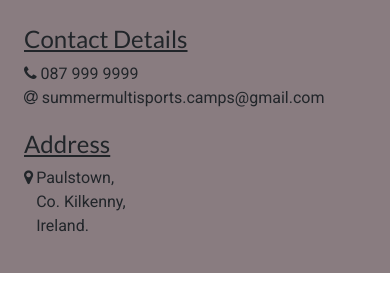
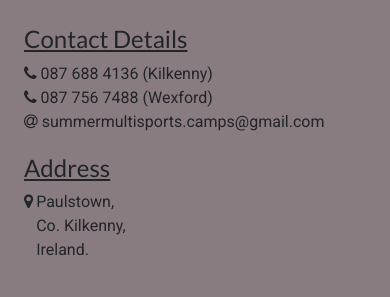
Before and after one commit to 162tmac/multisport-camps, a plain HTML site: page about.html in a window 390 px wide. Shown: the part 1833-2130 px from the top of the page. Before the commit the page ends 2106 px from the top, so only its background shows below. Drawn offline with nearby package versions, Linux system fonts and the light colour scheme.

Commit message:
Update phone in footers

```diff
--- a/about.html
+++ b/about.html
@@ -118,7 +118,8 @@
                 </div>
                 <div class="col-xs-12 col-sm-4 col-md-4 col-lg-4 pl-4 footer-contact">
                     <h4 class="footer-headers">Contact Details</h4>
-                    <div><i class="fa fa-phone"></i> 087 999 9999</div>
+                    <div><i class="fa fa-phone"></i> 087 688 4136 (Kilkenny)</div>
+                    <div><i class="fa fa-phone"></i> 087 756 7488 (Wexford)</div>
                     <div><i class="fa fa-at"></i> summermultisports.camps@gmail.com</div>
                 </div>
                 <div class="col-xs-12 col-sm-4 col-md-4 col-lg-4 pl-4 footer-address">
```
Also changed, not shown: booking.html (+2 -1 lines), contact.html (+2 -1 lines), index.html (+2 -1 lines), location.html (+2 -1 lines).
